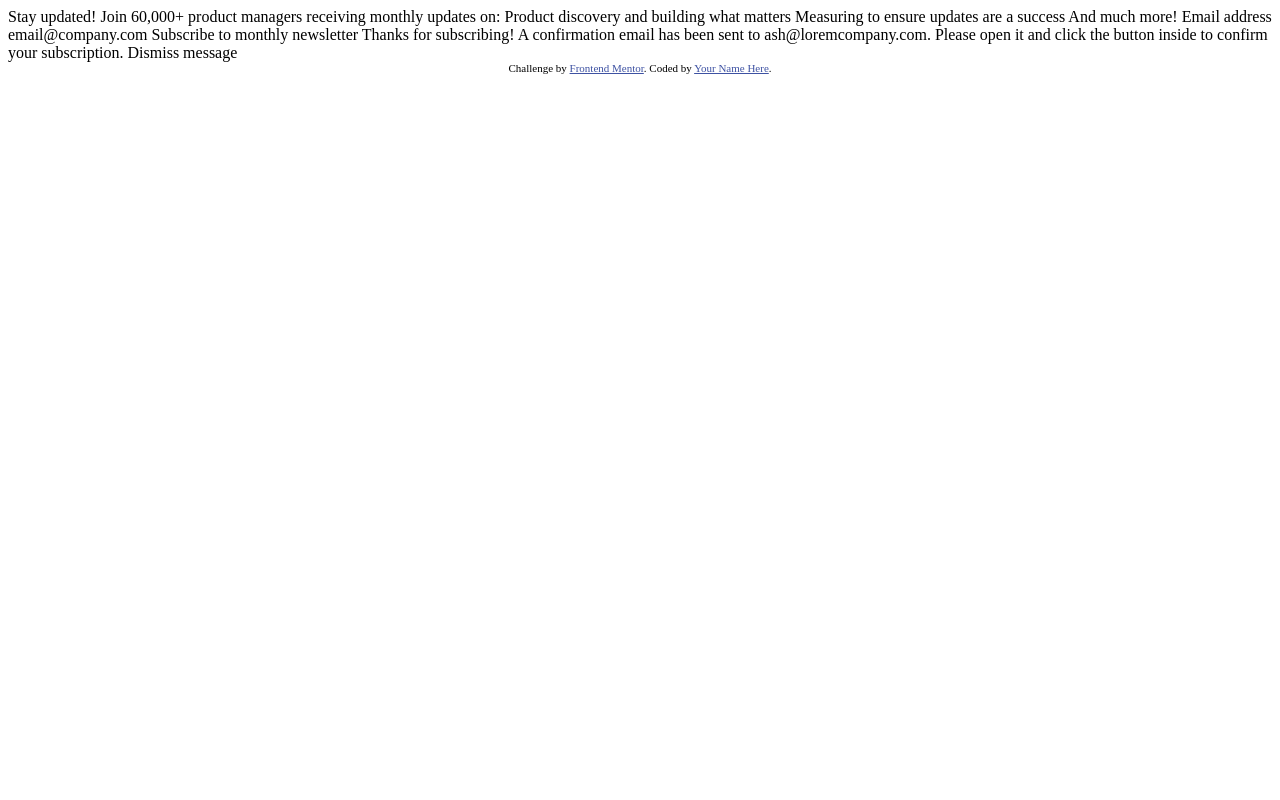
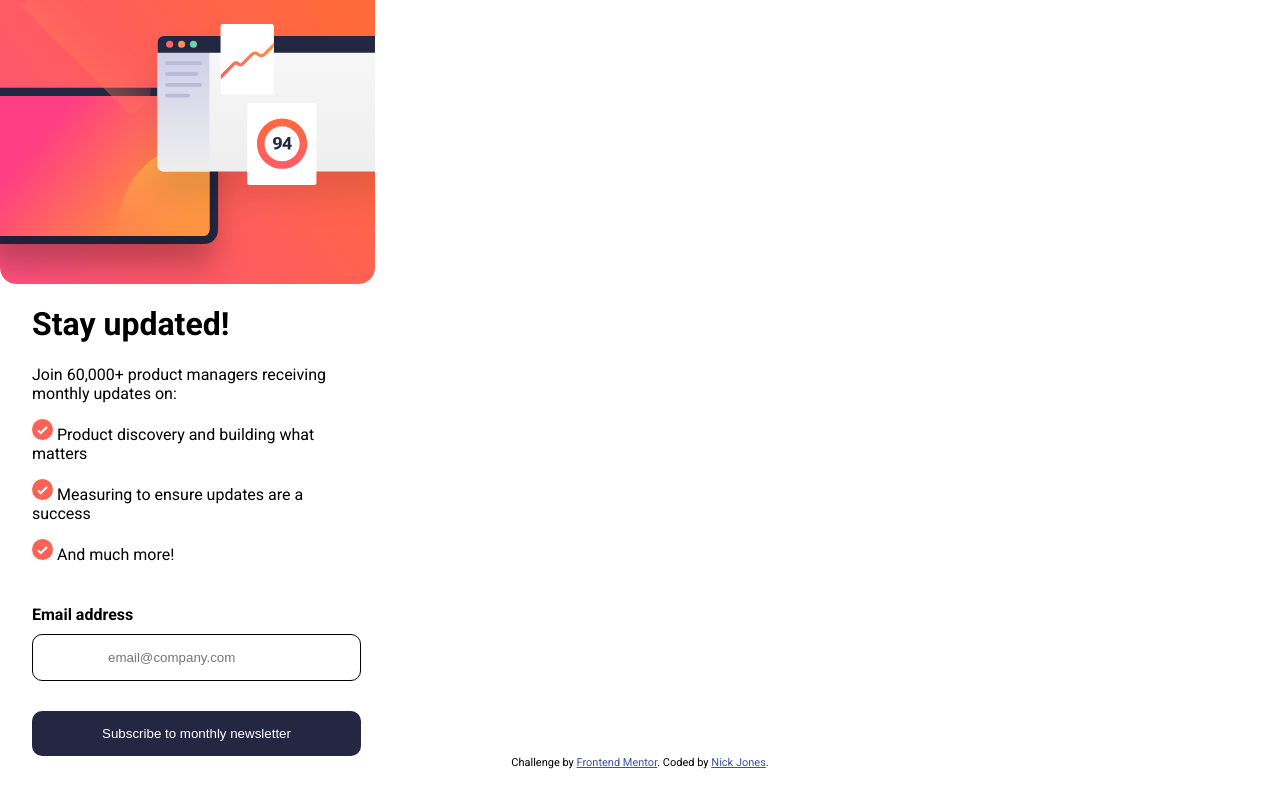
Before and after one commit to TheMightyLoafer/newsletter-signup, a plain HTML site: page index.html in a window 1280 px wide. Drawn offline with Linux system fonts and the light colour scheme.

Commit message:
functionally complete
Small formatting and design changes can still be made, but the project if functionally completed

```diff
--- a/index.html
+++ b/index.html
@@ -1,39 +1,88 @@
 <!DOCTYPE html>
 <html lang="en">
+
 <head>
   <meta charset="UTF-8">
-  <meta name="viewport" content="width=device-width, initial-scale=1.0"> <!-- displays site properly based on user's device -->
+  <meta name="viewport" content="width=device-width, initial-scale=1.0">
+  <!-- displays site properly based on user's device -->
 
   <link rel="icon" type="image/png" sizes="32x32" href="./assets/images/favicon-32x32.png">
-
+  <link rel="stylesheet" type="text/css" href="styles.css" />
+  <link rel="preconnect" href="https://fonts.googleapis.com">
+  <link rel="preconnect" href="https://fonts.gstatic.com" crossorigin>
+  <link href="https://fonts.googleapis.com/css2?family=Roboto:wght@400;700&display=swap" rel="stylesheet">
   <title>Frontend Mentor | Newsletter sign-up form with success message</title>
-
   <!-- Feel free to remove these styles or customise in your own stylesheet 👍 -->
   <style>
-    .attribution { font-size: 11px; text-align: center; }
-    .attribution a { color: hsl(228, 45%, 44%); }
+    .attribution {
+      font-size: 11px;
+      text-align: center;
+    }
+
+    .attribution a {
+      color: hsl(228, 45%, 44%);
+    }
   </style>
 </head>
+
 <body>
 
   <!-- Sign-up form start -->
+  <div class="form-container">
 
-  Stay updated!
+    <img class="form-img" src="/assets/images/illustration-sign-up-mobile.svg">
 
-  Join 60,000+ product managers receiving monthly updates on:
+    <div class="form-content" id="form-content">
+      <h1 class="header">Stay updated!</h1>
+      <p class="form-desc">
+        Join 60,000+ product managers receiving monthly updates on:
+      </p>
+      <div class="icon-text-container">
+        <p>
+          <span>
+            <svg xmlns="http://www.w3.org/2000/svg" width="21" height="21" viewBox="0 0 21 21">
+              <g fill="none">
+                <circle cx="10.5" cy="10.5" r="10.5" fill="#FF6155" />
+                <path stroke="#FFF" stroke-width="2" d="M6 11.381 8.735 14 15 8" />
+              </g>
+            </svg>
+          </span> Product discovery and building what matters
+        </p>
 
-  Product discovery and building what matters
-  Measuring to ensure updates are a success
-  And much more!
+        <p>
+          <span>
+            <svg xmlns="http://www.w3.org/2000/svg" width="21" height="21" viewBox="0 0 21 21">
+              <g fill="none">
+                <circle cx="10.5" cy="10.5" r="10.5" fill="#FF6155" />
+                <path stroke="#FFF" stroke-width="2" d="M6 11.381 8.735 14 15 8" />
+              </g>
+            </svg>
+          </span> Measuring to ensure updates are a success
+        </p>
 
-  Email address
-  email@company.com
+        <p>
+          <span>
+            <svg xmlns="http://www.w3.org/2000/svg" width="21" height="21" viewBox="0 0 21 21">
+              <g fill="none">
+                <circle cx="10.5" cy="10.5" r="10.5" fill="#FF6155" />
+                <path stroke="#FFF" stroke-width="2" d="M6 11.381 8.735 14 15 8" />
+              </g>
+            </svg>
+          </span> And much more!
+        </p>
+      </div>
+      <form class="email-signup">
+        <label class="email" for="email-input">Email address</label>
+        <input type="email" id="email-address" name="email-address" placeholder="email@company.com" required>
+        <input class="submit-btn" id="submit-btn" type="submit" value="Subscribe to monthly newsletter">
+      </form>
+    </div>
 
-  Subscribe to monthly newsletter
+  </div>
 
   <!-- Sign-up form end -->
 
-  <!-- Success message start -->
+  <!-- Success message start
 
   Thanks for subscribing!
 
@@ -42,11 +91,13 @@
 
   Dismiss message
 
-  <!-- Success message end -->
+  Success message end -->
 
   <div class="attribution">
     Challenge by <a href="https://www.frontendmentor.io?ref=challenge" target="_blank">Frontend Mentor</a>.
-    Coded by <a href="#">Your Name Here</a>.
+    Coded by <a href="#">Nick Jones</a>.
   </div>
+  <script src="/script.js"></script>
 </body>
+
 </html>
--- /dev/null
+++ b/script.js
@@ -0,0 +1,16 @@
+const formInnerContent = document.getElementById('form-content')
+const submitBtn = document.getElementById('submit-btn')
+
+
+submitBtn.addEventListener('click', () => {
+    let emailValue = document.getElementById('email-address')
+
+    if (!emailValue.value) {
+        return // the email field is empty, do nothing
+    }
+
+    formInnerContent.innerHTML = `
+    <h1>Thanks for Subscribing!</h1>
+    <p>A confirmation email has been sent to ${emailValue.value}</p>
+    <p>Please open it and click the button inside to confirm your subscription.</p>`
+})
--- /dev/null
+++ b/styles.css
@@ -0,0 +1,47 @@
+body,
+html {
+    margin: 0;
+    font-family: "Roboto", sans-serif;
+}
+
+body p {
+    font-size: 16px;
+}
+
+.form-container {
+    display: flex;
+    flex-direction: column;
+    max-width: 375px;
+
+}
+
+.form-content {
+    margin: 0 2em;
+}
+
+.email-signup {
+    display: inline-flex;
+    flex-direction: column;
+    margin-top: 25px;
+}
+
+.email {
+    font-weight: 700;
+}
+
+#email-address {
+    padding: 15px 75px;
+    border-radius: 10px;
+    margin: 10px 0;
+    border: solid 1px;
+
+}
+
+.submit-btn {
+    padding: 15px;
+    margin-top: 20px;
+    border-radius: 10px;
+    border: none;
+    background-color: hsl(234, 29%, 20%);
+    color: #FFF;
+}
```
